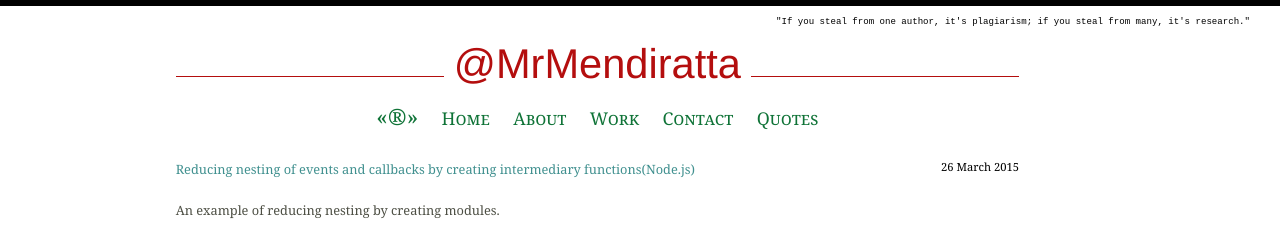
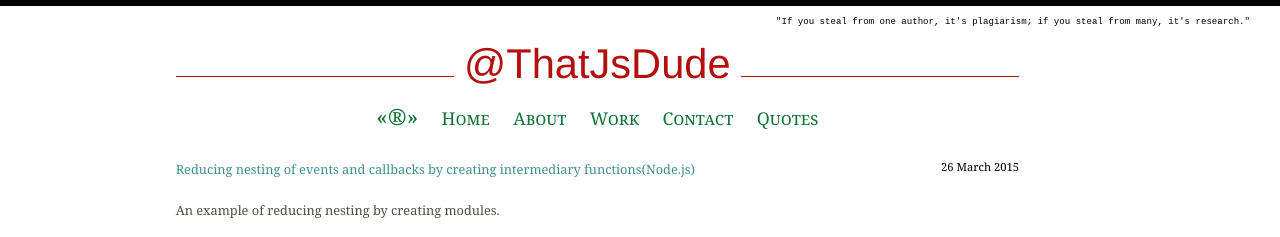
Before and after one commit to nishantmendiratta/nishantmendiratta.github.io, a Jekyll site: the page built from index.html, in a window 1280 px wide. Shown: the top 237 px of the page. Built offline with Jekyll 4.4.1, drawn with Linux system fonts in a browser that asks for light colours; nearby versions of some CDN libraries; library files that are not in the unit come from our copies; comment, search, counter and statistics services are not loaded.

Commit message:
updated twitter handle

```diff
--- a/_includes/header/topWrapper.html
+++ b/_includes/header/topWrapper.html
@@ -5,7 +5,7 @@
 	  <div class="header_headings">
 
 	  	<div class="social-sharing">
-			<a href="https://twitter.com/MrMendiratta" class="" data-show-count="false">@MrMendiratta</a>
+			<a href="https://twitter.com/ThatJsDude" class="" data-show-count="false">@ThatJsDude</a>
 		</div><!--social-sharing-->
 
 		<div class="title">
--- a/css/main.css
+++ b/css/main.css
@@ -4,7 +4,7 @@
 * Licensed for use at http://nishantmendiratta.github.io only
 *
 * http://nishantmendiratta.github.io
-* @MrMendiratta
+* @ThatJsDude
 *
 */
 * {
--- a/css/scss/main.scss
+++ b/css/scss/main.scss
@@ -4,7 +4,7 @@
 * Licensed for use at http://nishantmendiratta.github.io only
 *
 * http://nishantmendiratta.github.io
-* @MrMendiratta
+* @ThatJsDude
 *
 */
 
```
